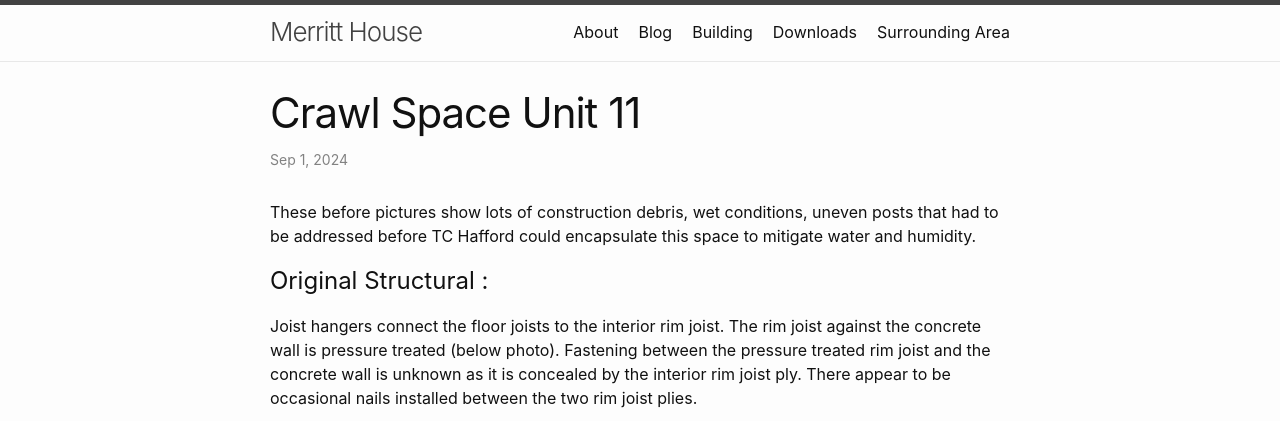
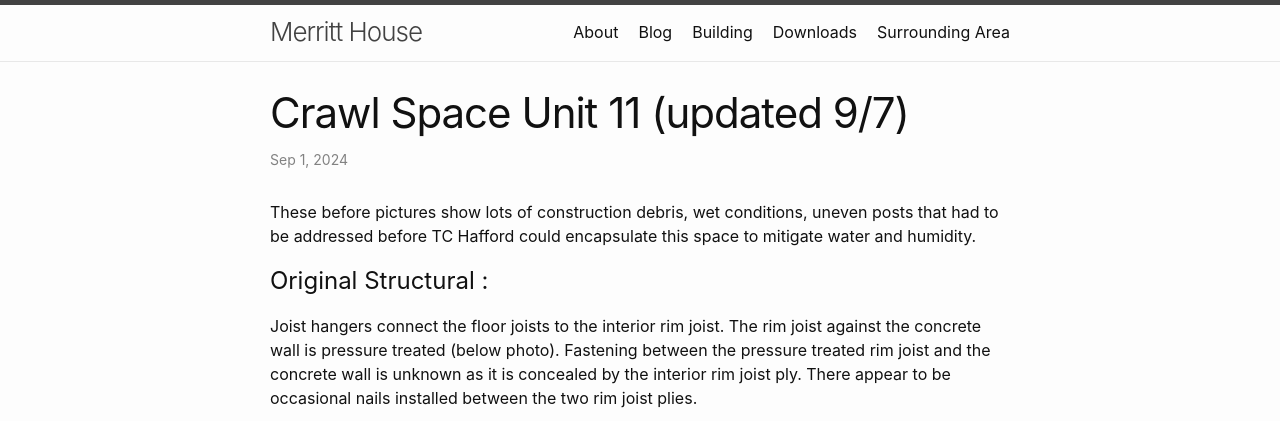
Before and after one commit to rsabec/merritthouse, a Jekyll site: the page built from _posts/2024-09-02-CrawlSpaceUnit11 .markdown, in a window 1280 px wide and 900 px high, cut to the strip 0-421 px from the top of the window. Built offline with Jekyll 4.4.1, drawn with Linux system fonts in a browser that asks for light colours.

Commit message:
titile update uni11
update 9-7

```diff
--- a/_posts/2024-09-02-CrawlSpaceUnit11 .markdown
+++ b/_posts/2024-09-02-CrawlSpaceUnit11 .markdown
@@ -1,6 +1,6 @@
 ---
 layout: post
-title:  "Crawl Space Unit 11 "
+title:  "Crawl Space Unit 11 (updated 9/7) "
 date:   2024-09-01 01:00:00 -0800
 categories: merritthouse update
 ---
```
